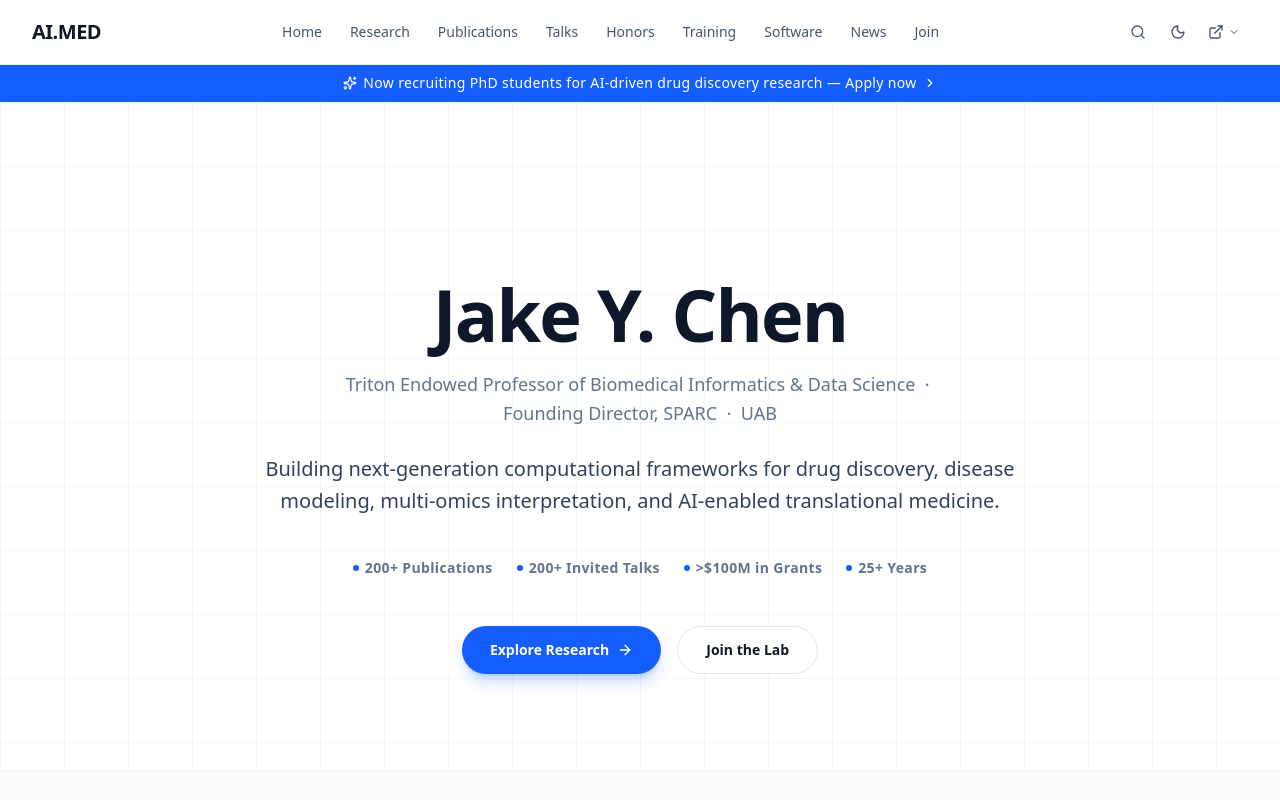
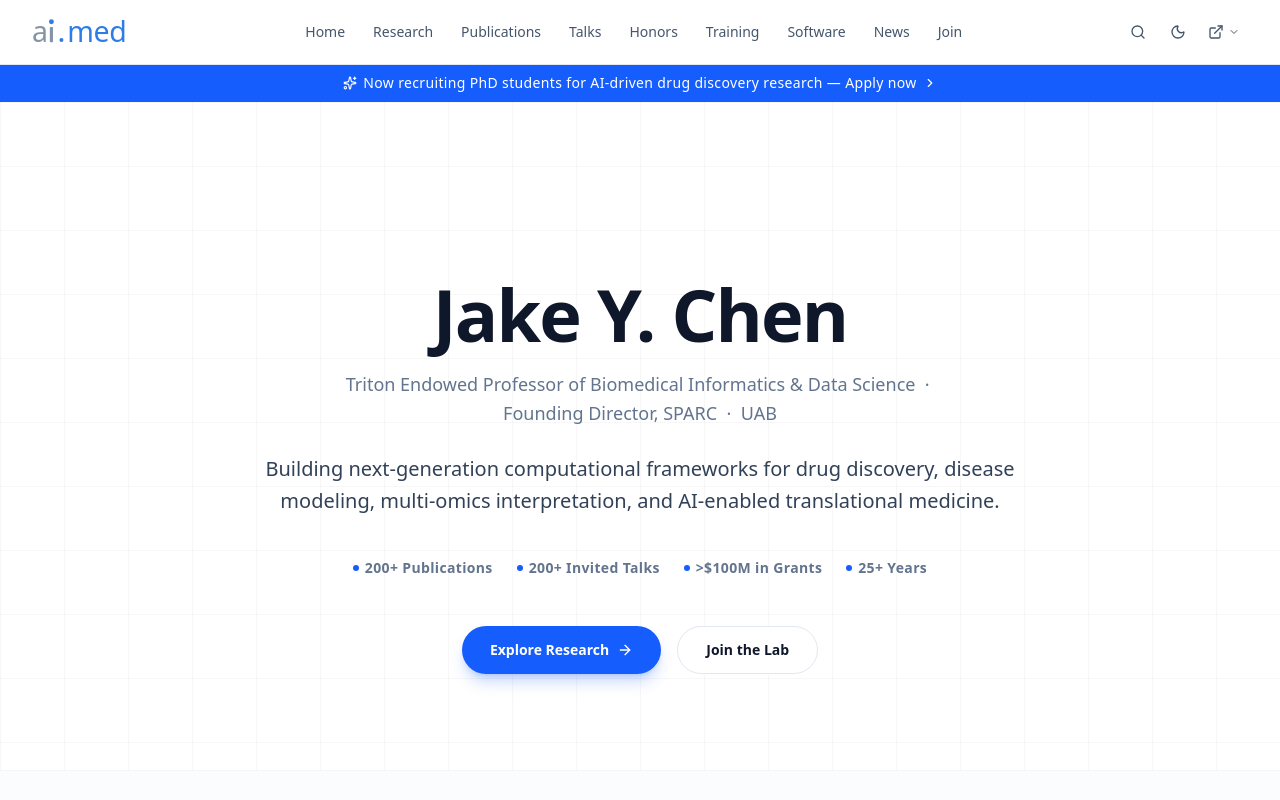
Before and after one commit to aimed-lab/aimed-org-web, a Next.js app: page / in a window 1280 px wide. Shown: the top 800 px of the page. Built offline with nearby package versions, Linux system fonts and the light colour scheme.

Commit message:
Add high-res SVG logo with transparent background to header
Replace text "AI.MED" in header with SVG logo matching the ai.med
branding: gray "ai" + blue ".med" with accent dot.

Co-Authored-By: Claude Opus 4.6 (1M context) <noreply@anthropic.com>

```diff
--- a/src/components/layout/header.tsx
+++ b/src/components/layout/header.tsx
@@ -57,9 +57,9 @@ export function Header() {
         {/* Logo */}
         <Link
           href="/"
-          className="text-xl font-bold tracking-tight text-slate-900 dark:text-white hover:opacity-80 transition-opacity"
+          className="hover:opacity-80 transition-opacity"
         >
-          AI.MED
+          <img src="/logos/aimed-logo.svg" alt="AI.MED" className="h-8" />
         </Link>
 
         {/* Desktop nav */}
```
Also changed, not shown: public/logos/aimed-logo.svg (added).
